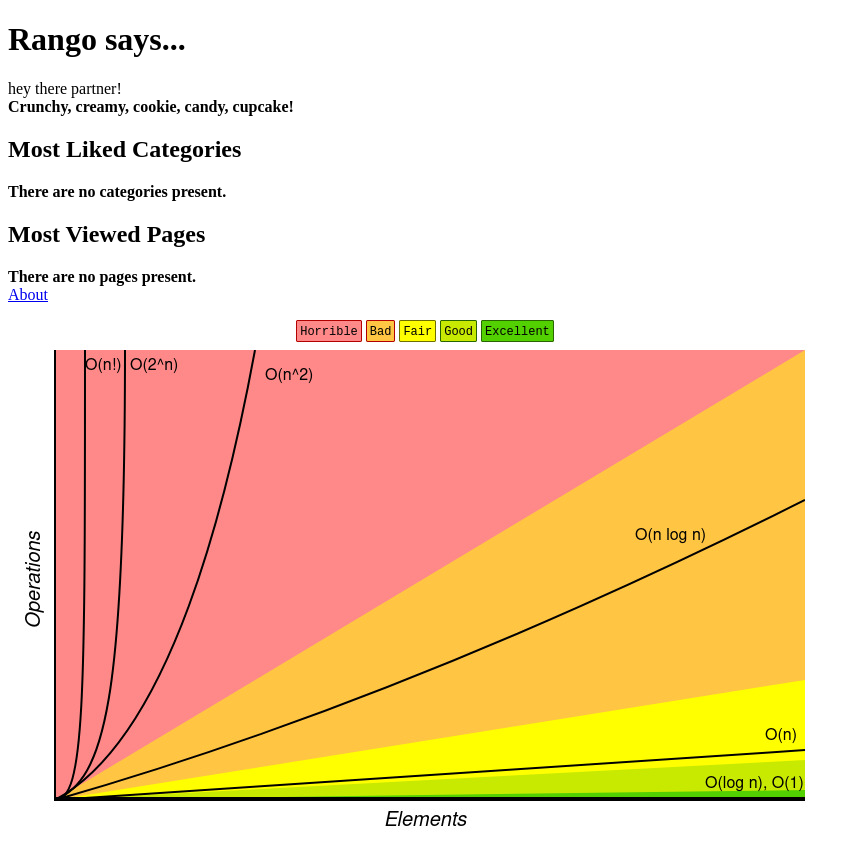
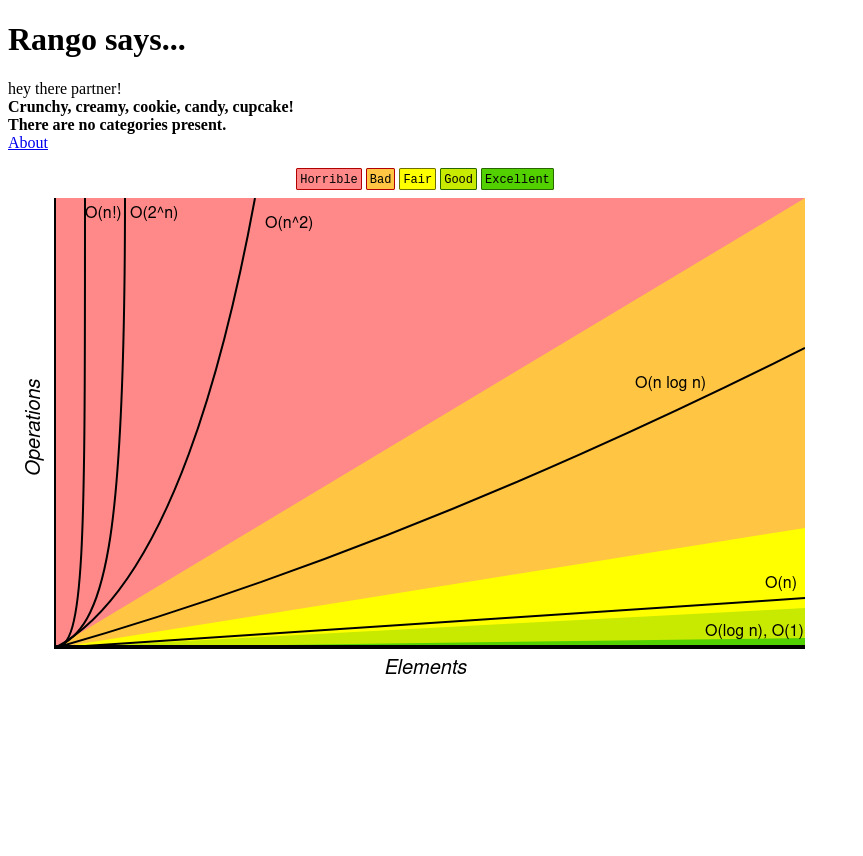
Before and after one commit to chgio/rango, a Django app: page / in a window 1280 px wide. Shown: the whole page, without its empty margins (0-863 px from the left). After the commit the page ends 674 px from the top, so only its background shows below. Run offline with Django 3.2, Linux system fonts and the light colour scheme; data that the repository does not hold is empty.

Commit message:
Revert "c6 show top 5 pages in index"
This reverts commit d49e1d883d69468d02c48ce77fe6691599f7e090.

```diff
--- a/rango/views.py
+++ b/rango/views.py
@@ -12,12 +12,10 @@ def index(request):
     # Place the list in our context_dict dictionary (with out boldmessage!)
     # that will be passed to the template engine.
     category_list = Category.objects.order_by('-likes')[:5]
-    page_list = Page.objects.order_by('-views')[:5]
 
     context_dict = {}
     context_dict['boldmessage'] = 'Crunchy, creamy, cookie, candy, cupcake!'
     context_dict['categories'] = category_list
-    context_dict['pages'] = page_list
 
     # Render the response and send it back!
     return render(request, 'rango/index.html', context=context_dict)
--- a/templates/rango/index.html
+++ b/templates/rango/index.html
@@ -16,8 +16,6 @@
         </div>
 
         <div>
-            <h2>Most Liked Categories</h2>
-
             {% if categories %}
             <ul>
                 {% for category in categories %}
@@ -25,21 +23,7 @@
                 {% endfor %}
             </ul>
             {% else %}
-                <strong>There are no categories present.</strong>
-            {% endif %}
-        </div>
-
-        <div>
-            <h2>Most Viewed Pages</h2>
-
-            {% if pages %}
-            <ul>
-                {% for page in pages %}
-                <li><a href="{{ page.url }}">{{ page.title }}</a></li>
-                {% endfor %}
-            </ul>
-            {% else %}
-                <strong>There are no pages present.</strong>
+                <strong> There are no categories present. </strong>
             {% endif %}
         </div>
 
```
